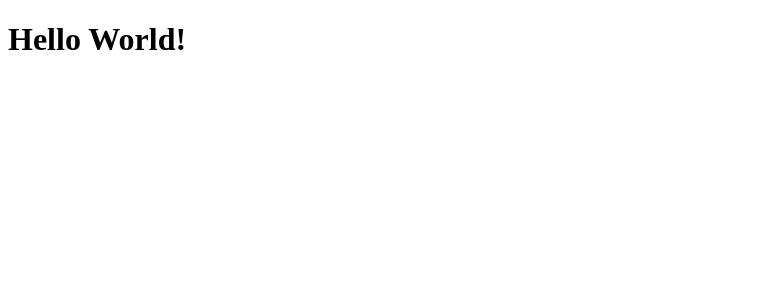
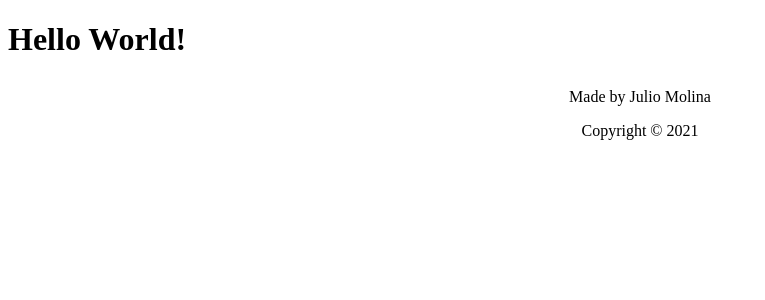
Before and after one commit to jmolina518/vue-timezone-friends, a Vue app: page / in a window 1280 px wide. Shown: the top 300 px of the page, without its empty margins (0-765 px from the left). Built offline with nearby package versions, Linux system fonts and the light colour scheme.

Commit message:
added a footer

```diff
--- a/src/App.vue
+++ b/src/App.vue
@@ -1,7 +1,16 @@
 <template>
   <h1>Hello World!</h1>
+  <Footer />
 </template>
 
-<script></script>
+<script>
+import Footer from './components/Footer';
+export default {
+  name: 'App',
+  components: {
+    Footer,
+  },
+};
+</script>
 
 <style></style>
--- /dev/null
+++ b/src/components/Footer.vue
@@ -0,0 +1,21 @@
+<template>
+  <footer>
+    <p>
+      Made by Julio Molina
+    </p>
+    <p>
+      Copyright &copy; 2021
+    </p>
+  </footer>
+</template>
+
+<script>
+export default {};
+</script>
+
+<style scoped>
+footer {
+  margin-top: 30px;
+  text-align: center;
+}
+</style>
```
